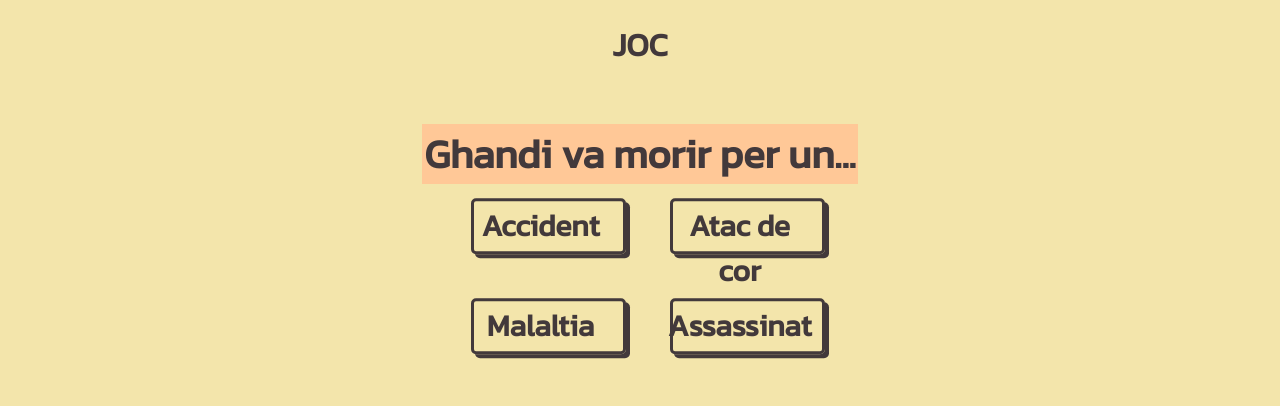
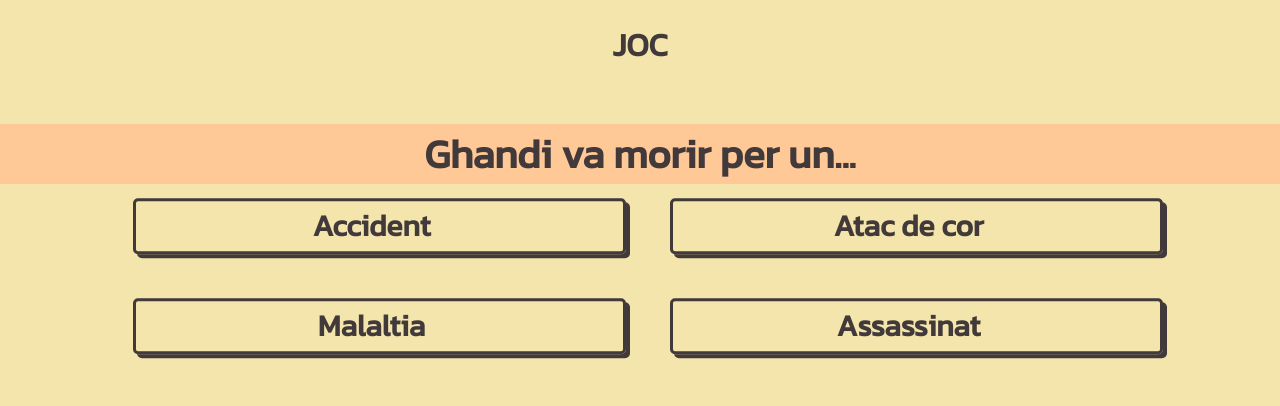
Before and after one commit to AlejandroSoPa/Escuderia_IHA, a PHP site: page /game.php in a window 1280 px wide. Shown: the top 406 px of the page. Run offline with PHP 8.4, Linux system fonts and the light colour scheme; the visitor is signed in with stand-in values (Sample User, id 1).

Commit message:
game.php styles added

```diff
--- a/game.php
+++ b/game.php
@@ -73,7 +73,6 @@ echo "   <h1>$gameTittle</h1>";
 ?>
     <audio id="audioCorrecto" src="audio/acierto.mp3"></audio>
     <audio id="audioIncorrecto" src="audio/error.mp3"></audio>
-    <div class="container">
     <div class="question" id="question1">
         <h2 class="questionText"><?php echo $preguntasAleatorias[0]['pregunta']; ?></h2>
         <h3 class="countDownTimer" id="countDownTimer1"></h3>
@@ -126,8 +125,6 @@ echo "   <h1>$gameTittle</h1>";
         </form>
         <div id="feedback3"><?php echo $correctAnswerText; ?></div>
         <div id="feedback33"><?php echo $incorrectAnswerText; ?></div>
-    </div>
-
 
     <form action="./resources/setNextLevel.php" method="post">
         <input id="buttonNext" name="next" type="submit" value="<?php echo $nextButtonText; ?>">
--- a/styles.css
+++ b/styles.css
@@ -49,8 +49,6 @@ header button img {
     padding-left: 33%;
     padding-right: 33%;
 
-}
-.question{
 }
 
 .questionHidden {
```
